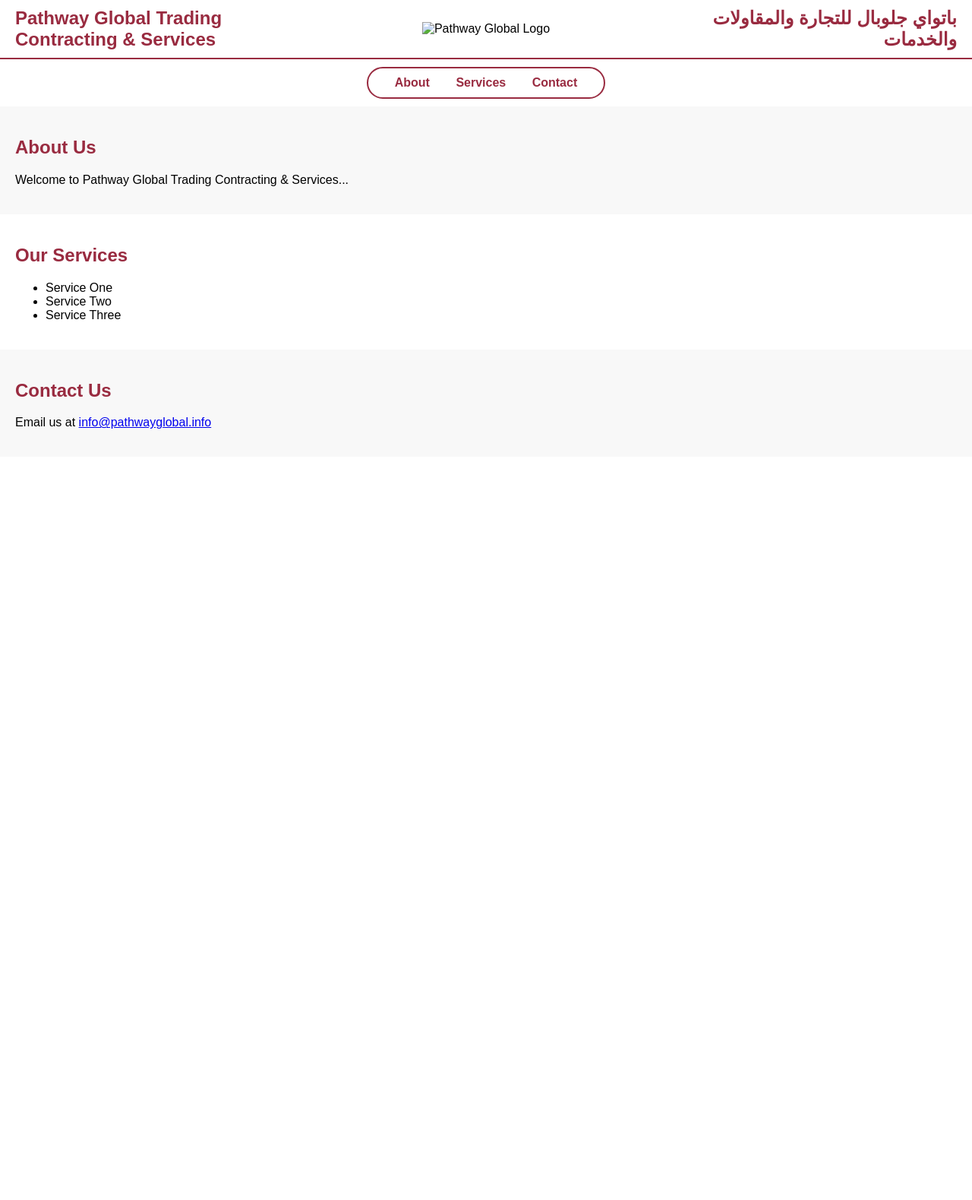
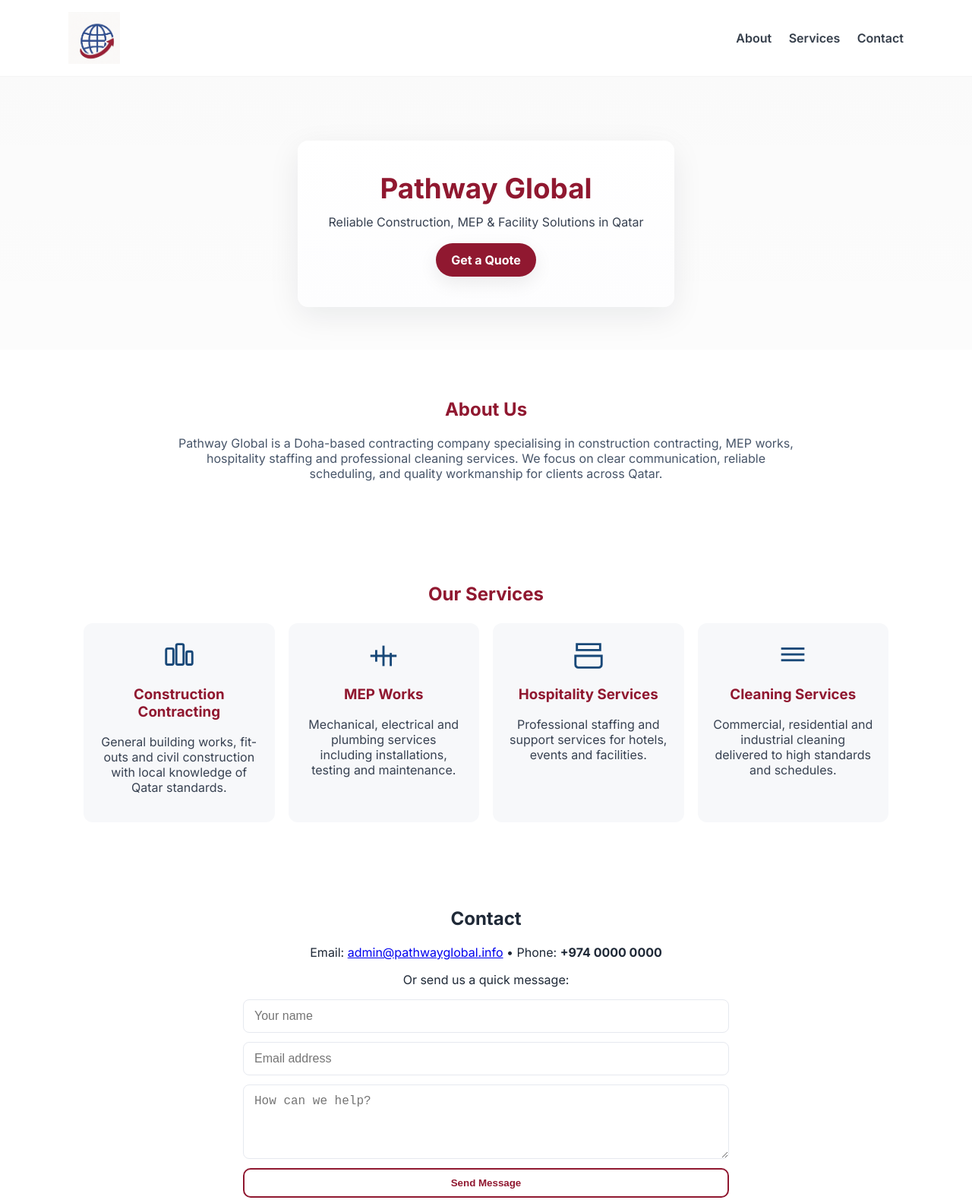
Before and after one commit to pathwayglobal/pathwayglobal.github.io, a plain HTML site: page index.html in a window 1280 px wide. Shown: the top 1579 px of the page at 76% size. Before the commit the page ends 800 px from the top, so only its background shows below. Drawn offline with Linux system fonts and the light colour scheme.

Commit message:
Add files via upload

```diff
--- a/index.html
+++ b/index.html
@@ -1,53 +1,86 @@
-
-<!DOCTYPE html>
+<!doctype html>
 <html lang="en">
 <head>
-<meta charset="UTF-8">
-<meta name="viewport" content="width=device-width, initial-scale=1.0">
-<title>Pathway Global Trading Contracting & Services</title>
-<style>
-    body { font-family: Arial, sans-serif; margin: 0; padding: 0; }
-    header { display: flex; justify-content: space-between; align-items: center; background: #fff; padding: 10px 20px; border-bottom: 2px solid #992B40; }
-    header img { height: 80px; }
-    nav { background: #fff; border: 2px solid #992B40; border-radius: 30px; padding: 10px 20px; margin: 10px auto; display: inline-block; }
-    nav a { margin: 0 15px; text-decoration: none; color: #992B40; font-weight: bold; }
-    nav a:hover { color: #fff; background: #992B40; padding: 5px 10px; border-radius: 20px; }
-</style>
+<meta charset="utf-8" />
+<meta name="viewport" content="width=device-width, initial-scale=1" />
+<title>Pathway Global — Contracting & Services</title>
+<link href="https://fonts.googleapis.com/css2?family=Inter:wght@300;400;600;700&display=swap" rel="stylesheet">
+<link rel="stylesheet" href="style.css">
 </head>
 <body>
-<header>
-    <div style="flex:1; text-align:left;">
-        <h2 style="margin:0; color:#992B40;">Pathway Global Trading Contracting & Services</h2>
-    </div>
-    <div style="flex:1; text-align:center;">
-        <img src="logo.png" alt="Pathway Global Logo">
-    </div>
-    <div style="flex:1; text-align:right;">
-        <h2 style="margin:0; color:#992B40;">باتواي جلوبال للتجارة والمقاولات والخدمات</h2>
-    </div>
-</header>
-<div style="text-align:center;">
-    <nav>
+  <header class="site-header">
+    <div class="container header-inner">
+      <img src="logo.png" alt="Pathway Global logo" class="site-logo">
+      <nav class="nav">
         <a href="#about">About</a>
         <a href="#services">Services</a>
         <a href="#contact">Contact</a>
-    </nav>
-</div>
-<section id="about" style="padding:20px; background:#f8f8f8;">
-    <h2 style="color:#992B40;">About Us</h2>
-    <p>Welcome to Pathway Global Trading Contracting & Services...</p>
-</section>
-<section id="services" style="padding:20px;">
-    <h2 style="color:#992B40;">Our Services</h2>
-    <ul>
-        <li>Service One</li>
-        <li>Service Two</li>
-        <li>Service Three</li>
-    </ul>
-</section>
-<section id="contact" style="padding:20px; background:#f8f8f8;">
-    <h2 style="color:#992B40;">Contact Us</h2>
-    <p>Email us at <a href="mailto:info@pathwayglobal.info">info@pathwayglobal.info</a></p>
-</section>
+      </nav>
+    </div>
+  </header>
+
+  <section class="hero">
+    <div class="container hero-inner">
+      <div class="hero-card">
+        <h1>Pathway Global</h1>
+        <p class="tagline">Reliable Construction, MEP & Facility Solutions in Qatar</p>
+        <a class="btn btn-primary" href="mailto:admin@pathwayglobal.info">Get a Quote</a>
+      </div>
+    </div>
+  </section>
+
+  <main class="container">
+    <section id="about" class="about">
+      <h2>About Us</h2>
+      <p>Pathway Global is a Doha-based contracting company specialising in construction contracting, MEP works, hospitality staffing and professional cleaning services. We focus on clear communication, reliable scheduling, and quality workmanship for clients across Qatar.</p>
+    </section>
+
+    <section id="services" class="services-grid">
+      <h2>Our Services</h2>
+      <div class="grid">
+        <article class="card">
+          <svg class="icon" viewBox="0 0 24 24" fill="none" xmlns="http://www.w3.org/2000/svg"><rect x="3" y="7" width="5" height="11" rx="1" stroke="currentColor" stroke-width="1.5"/><rect x="10" y="4" width="5" height="14" rx="1" stroke="currentColor" stroke-width="1.5"/><rect x="17" y="9" width="4" height="9" rx="1" stroke="currentColor" stroke-width="1.5"/></svg>
+          <h3>Construction Contracting</h3>
+          <p>General building works, fit-outs and civil construction with local knowledge of Qatar standards.</p>
+        </article>
+
+        <article class="card">
+          <svg class="icon" viewBox="0 0 24 24" fill="none" xmlns="http://www.w3.org/2000/svg"><path d="M3 12h18" stroke="currentColor" stroke-width="1.5"/><path d="M7 8v8" stroke="currentColor" stroke-width="1.5"/><path d="M12 5v14" stroke="currentColor" stroke-width="1.5"/><path d="M17 10v9" stroke="currentColor" stroke-width="1.5"/></svg>
+          <h3>MEP Works</h3>
+          <p>Mechanical, electrical and plumbing services including installations, testing and maintenance.</p>
+        </article>
+
+        <article class="card">
+          <svg class="icon" viewBox="0 0 24 24" fill="none" xmlns="http://www.w3.org/2000/svg"><path d="M4 4h16v4H4z" stroke="currentColor" stroke-width="1.5"/><path d="M3 12h18v6a2 2 0 0 1-2 2H5a2 2 0 0 1-2-2v-6z" stroke="currentColor" stroke-width="1.5"/></svg>
+          <h3>Hospitality Services</h3>
+          <p>Professional staffing and support services for hotels, events and facilities.</p>
+        </article>
+
+        <article class="card">
+          <svg class="icon" viewBox="0 0 24 24" fill="none" xmlns="http://www.w3.org/2000/svg"><path d="M4 7h16" stroke="currentColor" stroke-width="1.5"/><path d="M4 11h16" stroke="currentColor" stroke-width="1.5"/><path d="M4 15h16" stroke="currentColor" stroke-width="1.5"/></svg>
+          <h3>Cleaning Services</h3>
+          <p>Commercial, residential and industrial cleaning delivered to high standards and schedules.</p>
+        </article>
+      </div>
+    </section>
+
+    <section id="contact" class="contact">
+      <h2>Contact</h2>
+      <p>Email: <a href="mailto:admin@pathwayglobal.info">admin@pathwayglobal.info</a> • Phone: <strong>+974 0000 0000</strong></p>
+      <p>Or send us a quick message:</p>
+      <form action="mailto:admin@pathwayglobal.info" method="post" enctype="text/plain" class="contact-form">
+        <input type="text" name="Name" placeholder="Your name" required>
+        <input type="email" name="Email" placeholder="Email address" required>
+        <textarea name="Message" rows="4" placeholder="How can we help?" required></textarea>
+        <button class="btn btn-secondary" type="submit">Send Message</button>
+      </form>
+    </section>
+  </main>
+
+  <footer class="site-footer">
+    <div class="container">
+      <p>© 2025 Pathway Global Trading Contracting & Services — Doha, Qatar</p>
+    </div>
+  </footer>
 </body>
 </html>
```
Also changed, not shown: logo.png (added).
